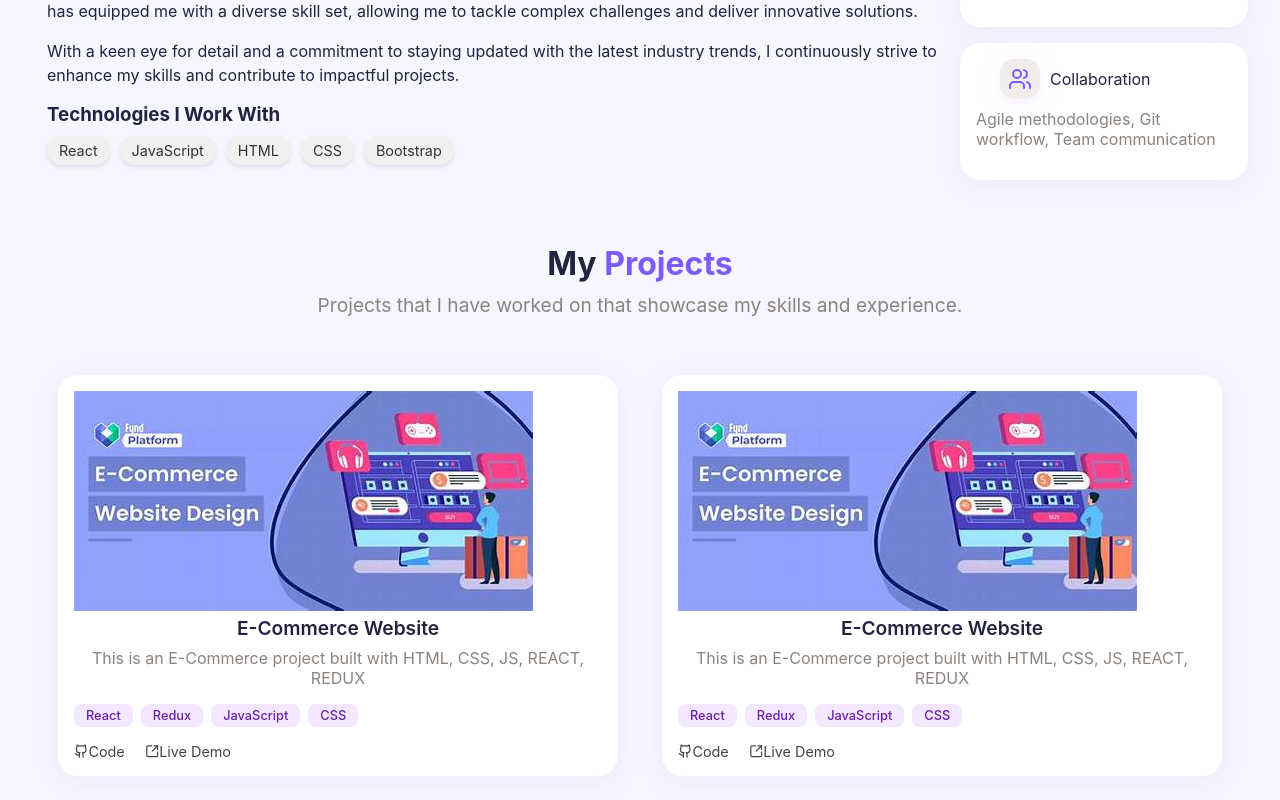
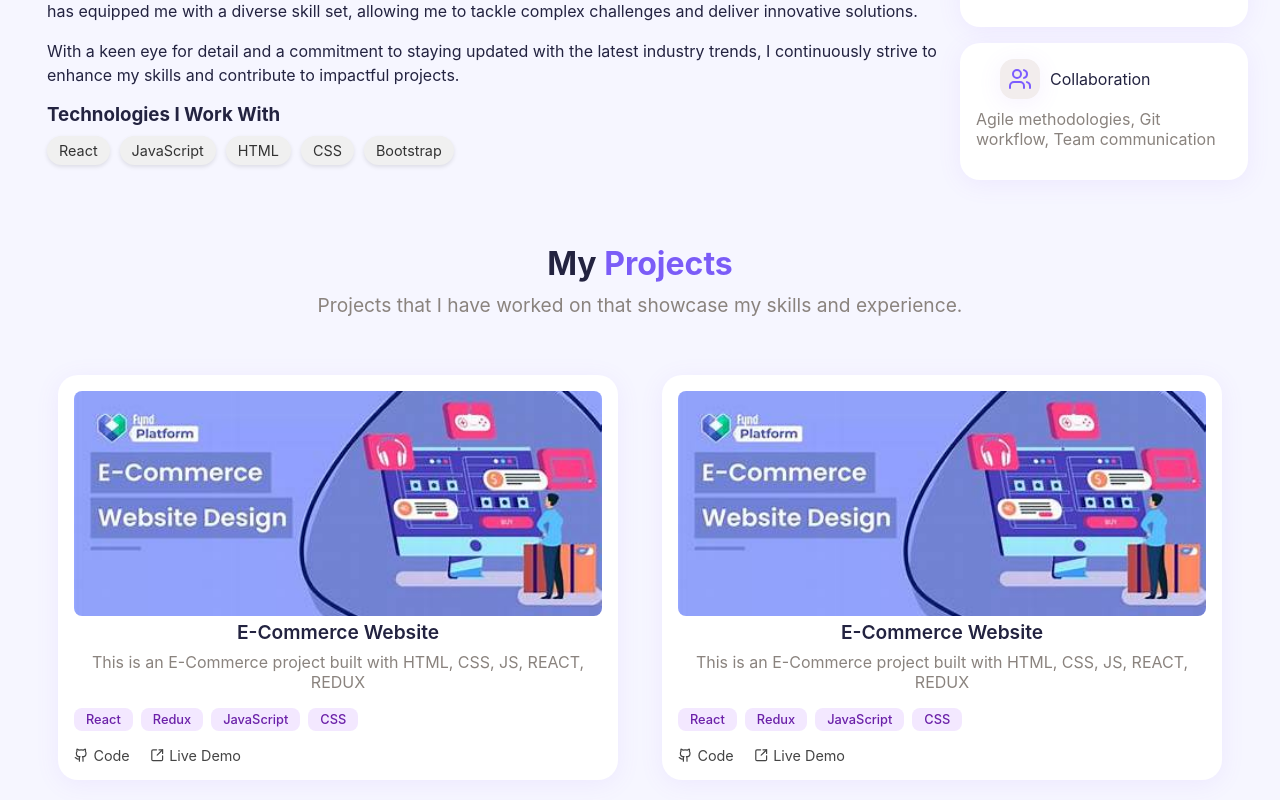
Before and after one commit to saiimeghanaa/My_Portfolio, a React (Vite) app in the folder my-portfolio/: page / in a window 1280 px wide. Shown: the part 830-1630 px from the top of the page. Built offline with nearby package versions, Linux system fonts and the light colour scheme.

Commit message:
Updated css for image width

```diff
--- a/my-portfolio/src/App.css
+++ b/my-portfolio/src/App.css
@@ -462,10 +462,20 @@ body.dark .button-outline:hover {
 }
 .project-image{
   width: 100%;
+  /* height: 225px;       */
+  /* object-fit: cover;  */
+  /* border-radius: 8px;  */
+  /* background-color: red; */
+  background-size: cover;
+}
+
+.project-image img{
+  width: 100%;
   height: 225px;
   object-fit: cover;
   border-radius: 8px;
 }
+
 .project-content{
   text-align: center;
 }
@@ -513,7 +523,9 @@ body.dark .button-outline:hover {
 .project-links a:hover {
   color: #6b21a8;
 }
-
+.link-space{
+  margin-left: 5px;
+}
 
 
 
--- a/my-portfolio/src/components/common/ProjectCard.jsx
+++ b/my-portfolio/src/components/common/ProjectCard.jsx
@@ -19,8 +19,8 @@ export default function ProjectCard(){
                 <span className="tag">CSS</span>
             </div>
             <div className="project-links">
-                <a href="https://github.com/saiimeghanaa/My_Portfolio"><LuGithub/>Code</a>
-                <a href=""><LuSquareArrowOutUpRight/>Live Demo</a>
+                <a href="https://github.com/saiimeghanaa/My_Portfolio"><LuGithub/><span className="link-space">Code</span></a>
+                <a href=""><LuSquareArrowOutUpRight/><span className="link-space"> Live Demo</span></a>
             </div>
         </div>
     );
```
